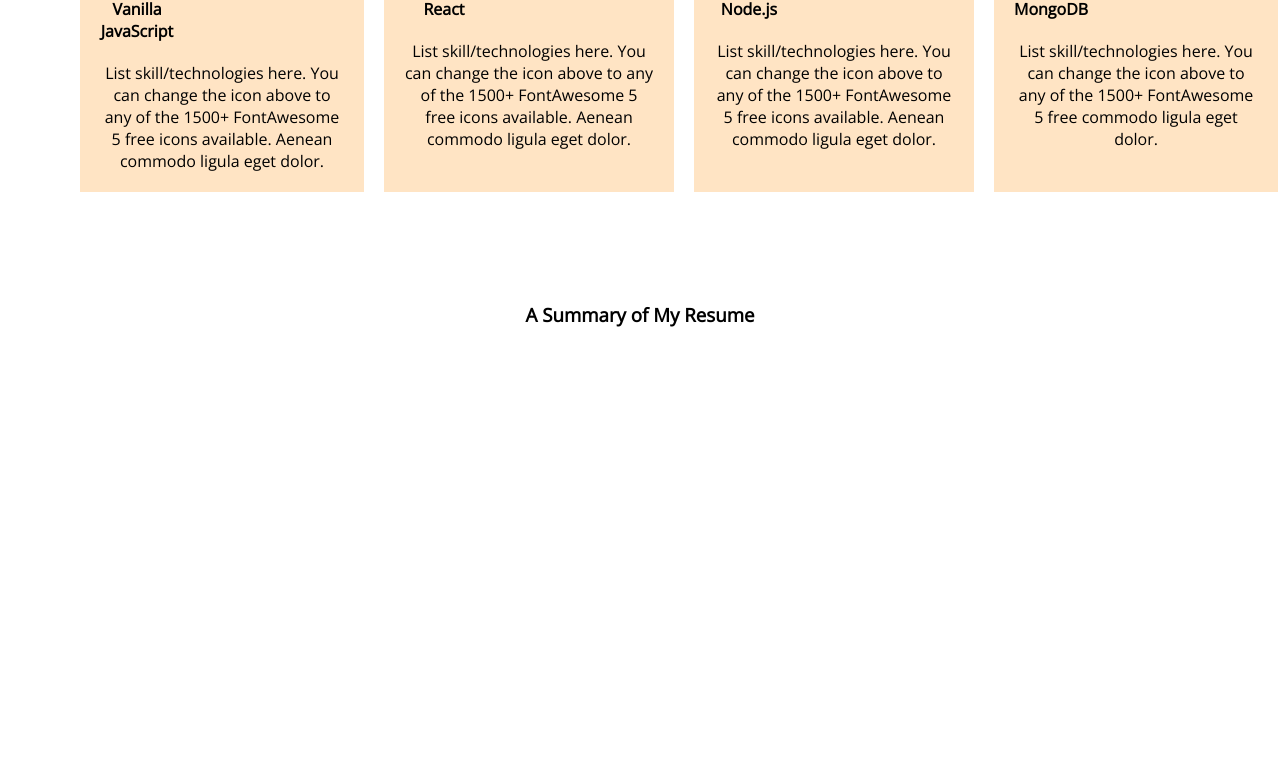
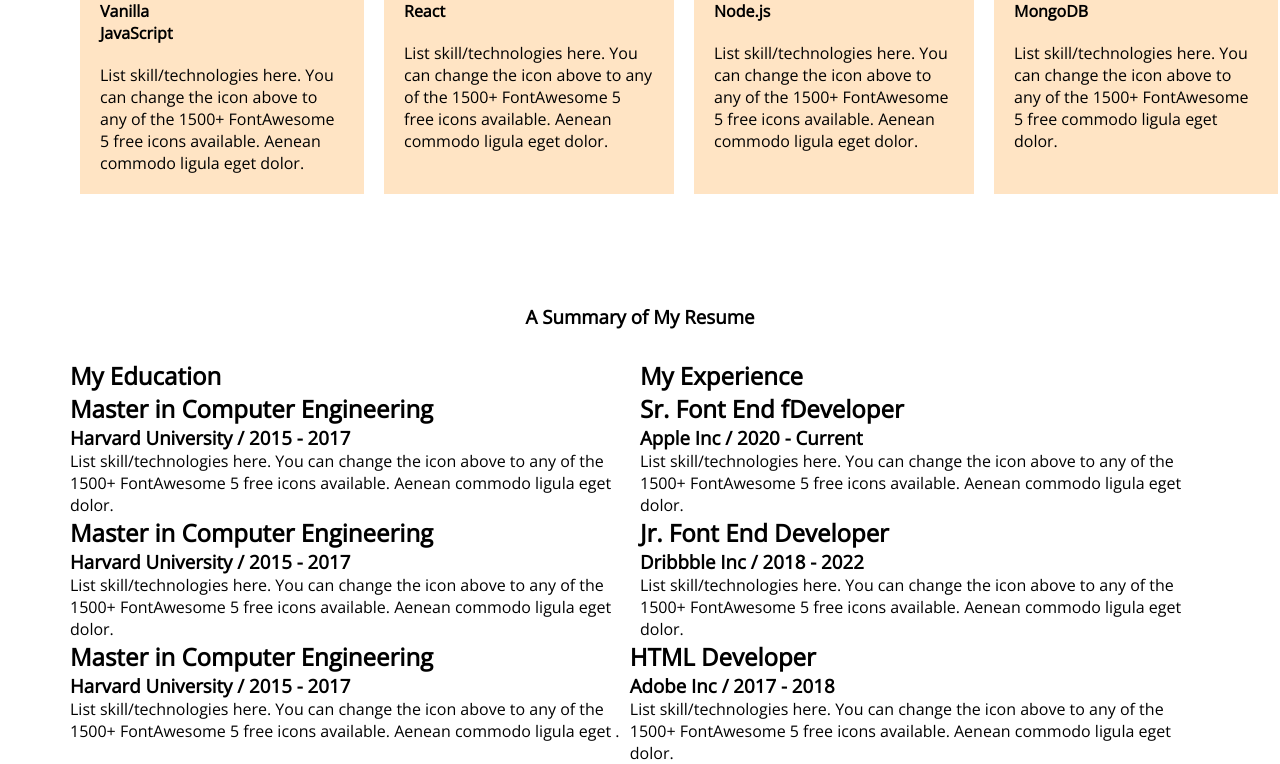
Before and after one commit to Mostofa45/MostofaDeb-portfolio, a plain HTML site: page index.html in a window 1280 px wide. Shown: the part 1469-2233 px from the top of the page. Before the commit the page ends 1826 px from the top, so only its background shows below. Drawn offline with nearby package versions, Linux system fonts and the light colour scheme.

Commit message:
git commit

```diff
--- a/index.html
+++ b/index.html
@@ -25,6 +25,7 @@
                 <h1 class="banner-h1">SM Mostofa</h1>
                 <p class="banner-p">Shot what able cold new see hold.Friendly as an betrayed formerly he. Morning because as to society behaved moments.</p>
                 <button class="Btn-primary">Download CV</button>
+                <button class="btn-con">Contact</button>
             </div>
             <img src="images/images (4).jfif" alt="">
         </div>
@@ -72,6 +73,44 @@
         </section>
         <section class="h3">
             <h3 class="title-">A Summary of My Resume</h3>
+            <div class="div-c">
+                <div class="div-d">
+                    <h1 class="div-h1">My Education</h1>
+                    <h2 class="div-2">Master in Computer Engineering</h2>
+                    <h3 class="div-3">Harvard University / 2015 - 2017</h3>
+                    <p class="div-p">List skill/technologies here. You can change the icon above to any of the 1500+ FontAwesome 5 free icons available. Aenean commodo ligula eget dolor.</p>
+                </div>
+                <div class="div-d">
+                    <h1 class="div-h1">My Experience</h1>
+                    <h2 class="div-2">Sr. Font End fDeveloper</h2>
+                    <h3 class="div-3">Apple Inc / 2020 - Current</h3>
+                    <p class="div-p">List skill/technologies here. You can change the icon above to any of the 1500+ FontAwesome 5 free icons available. Aenean commodo ligula eget dolor.</p>
+                </div>
+            </div>
+            <div class="div-c">
+                <div class="div-d">
+                    <h2 class="div-2">Master in Computer Engineering</h2>
+                    <h3 class="div-3">Harvard University / 2015 - 2017</h3>
+                    <p class="div-p">List skill/technologies here. You can change the icon above to any of the 1500+ FontAwesome 5 free icons available. Aenean commodo ligula eget dolor.</p>
+                </div>
+                <div class="div-d">
+                    <h2 class="div-2">Jr. Font End Developer</h2>
+                    <h3 class="div-3">Dribbble Inc / 2018 - 2022</h3>
+                    <p class="div-p">List skill/technologies here. You can change the icon above to any of the 1500+ FontAwesome 5 free icons available. Aenean commodo ligula eget dolor.</p>
+                </div>
+            </div>
+            <div class="div-c">
+                <div class="div-d">
+                    <h2 class="div-2">Master in Computer Engineering</h2>
+                    <h3 class="div-3">Harvard University / 2015 - 2017</h3>
+                    <p class="div-p">List skill/technologies here. You can change the icon above to any of the 1500+ FontAwesome 5 free icons available. Aenean commodo ligula eget .</p>
+                </div>
+                <div class="div-d">
+                    <h2 class="div-2">HTML Developer</h2>
+                    <h3 class="div-3">Adobe Inc / 2017 - 2018</h3>
+                    <p class="div-p">List skill/technologies here. You can change the icon above to any of the 1500+ FontAwesome 5 free icons available. Aenean commodo ligula eget dolor.</p>
+                </div>
+            </div>
         </section>
 
     </main>
--- a/style/Portfolio.css
+++ b/style/Portfolio.css
@@ -14,6 +14,12 @@
     height: 65px;
     border-radius: 5px;
     background: #fd6e0a;
+}
+.btn-con{
+    padding: 18px 60px;
+    margin-left: 30px;
+    font-size: 20px;
+    border-color: #fb6e0a;
 }
 .nav-title{
     font-weight: 800;
@@ -86,7 +92,7 @@ main{
     margin-right: 70px;
 }
 div{
-    text-align: center;
+    /* text-align: center; */
 
 }
 
@@ -118,3 +124,9 @@ div{
     margin-bottom: 30px;
     text-align: center;
 }
+.div-c{
+    display: flex;
+}
+.div-h1{
+    margin-left: 0px;
+}
```
